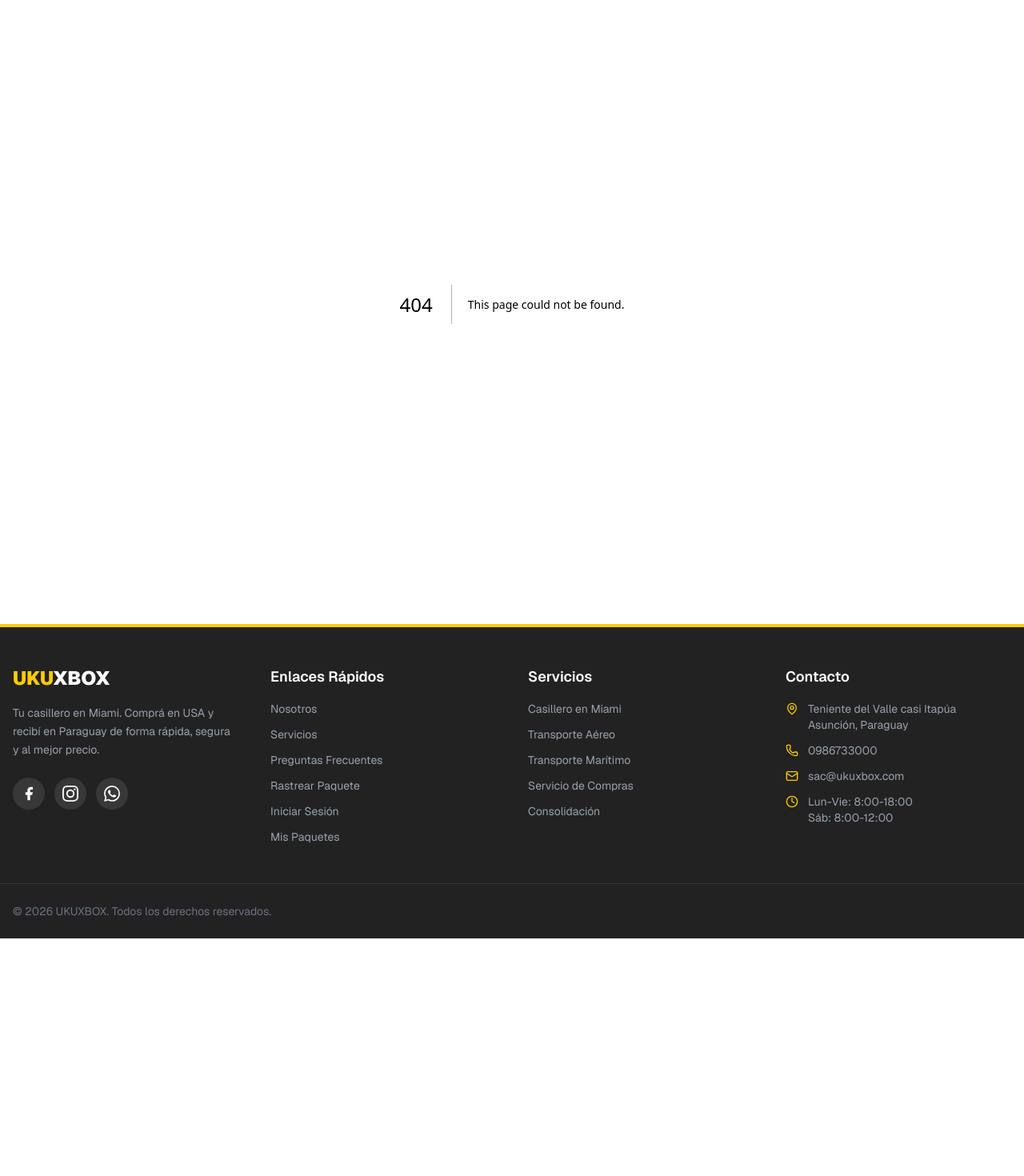
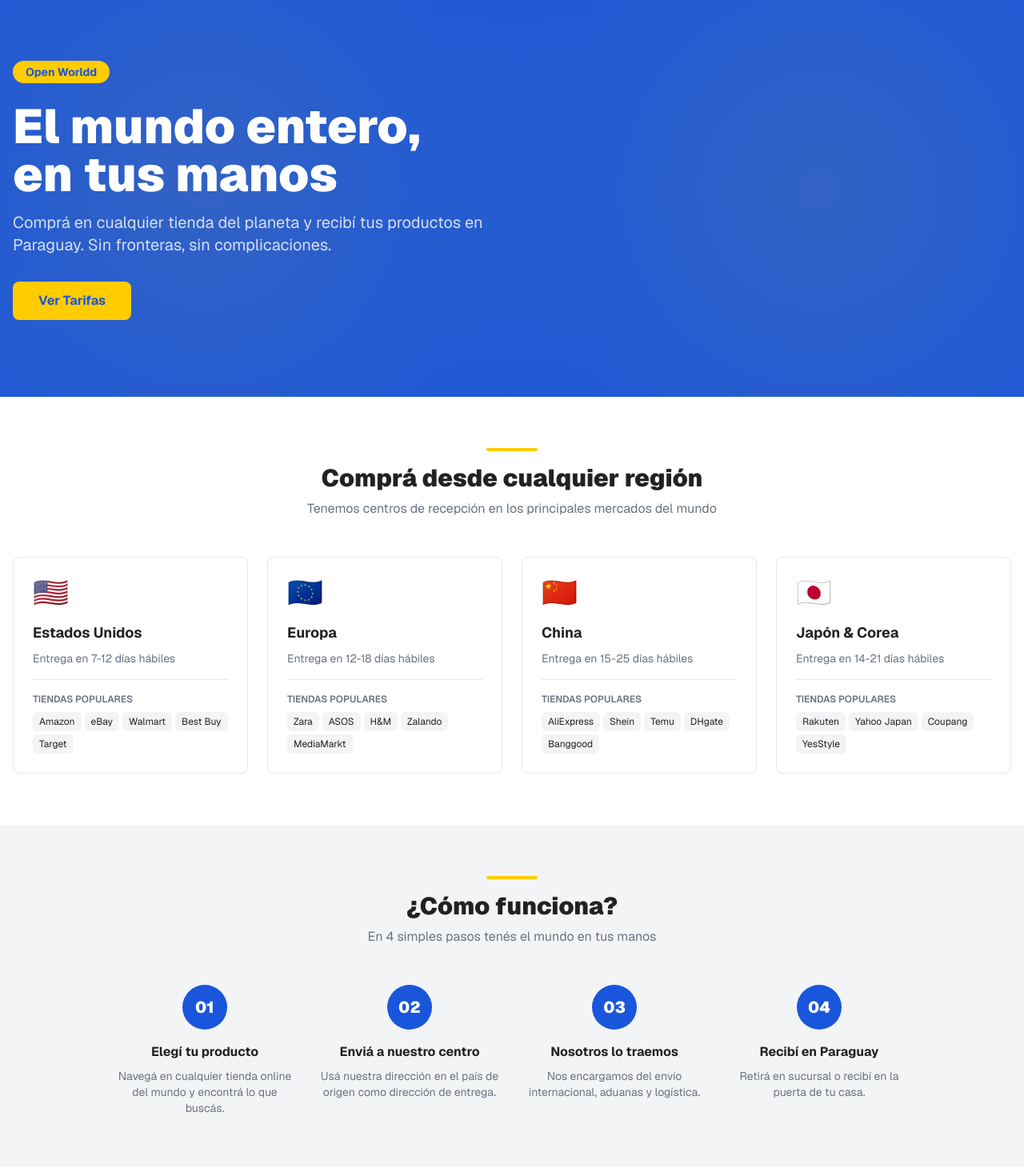
Before and after one commit to benito1py-commits/ukubox, a Next.js app: page /open-worldd in a window 1280 px wide. Before the commit this address had no page. Shown: the part 120-1590 px from the top of the page at 80% size. Before the commit the page ends 1293 px from the top, so only its background shows below. Built offline with nearby package versions, Linux system fonts and the light colour scheme.

Commit message:
feat: add Open Worldd page at /open-worldd route
Create a new "Open Worldd" page showcasing international shopping regions
with delivery timelines, popular stores, and a step-by-step how-it-works
section. Added navigation link in the header.

Co-Authored-By: Paperclip <noreply@paperclip.ing>

```diff
--- /dev/null
+++ b/src/app/open-worldd/page.tsx
@@ -0,0 +1,182 @@
+import { Metadata } from "next";
+import Link from "next/link";
+
+export const metadata: Metadata = {
+  title: "Open Worldd - UKUXBOX",
+  description: "Comprá en cualquier tienda del mundo y recibí en Paraguay con UKUXBOX.",
+};
+
+const regions = [
+  {
+    name: "Estados Unidos",
+    flag: "🇺🇸",
+    stores: ["Amazon", "eBay", "Walmart", "Best Buy", "Target"],
+    deliveryDays: "7-12",
+  },
+  {
+    name: "Europa",
+    flag: "🇪🇺",
+    stores: ["Zara", "ASOS", "H&M", "Zalando", "MediaMarkt"],
+    deliveryDays: "12-18",
+  },
+  {
+    name: "China",
+    flag: "🇨🇳",
+    stores: ["AliExpress", "Shein", "Temu", "DHgate", "Banggood"],
+    deliveryDays: "15-25",
+  },
+  {
+    name: "Japón & Corea",
+    flag: "🇯🇵",
+    stores: ["Rakuten", "Yahoo Japan", "Coupang", "YesStyle"],
+    deliveryDays: "14-21",
+  },
+];
+
+const steps = [
+  {
+    number: "01",
+    title: "Elegí tu producto",
+    desc: "Navegá en cualquier tienda online del mundo y encontrá lo que buscás.",
+  },
+  {
+    number: "02",
+    title: "Enviá a nuestro centro",
+    desc: "Usá nuestra dirección en el país de origen como dirección de entrega.",
+  },
+  {
+    number: "03",
+    title: "Nosotros lo traemos",
+    desc: "Nos encargamos del envío internacional, aduanas y logística.",
+  },
+  {
+    number: "04",
+    title: "Recibí en Paraguay",
+    desc: "Retirá en sucursal o recibí en la puerta de tu casa.",
+  },
+];
+
+export default function OpenWorlddPage() {
+  return (
+    <div>
+      {/* Hero */}
+      <section className="bg-primary text-white py-16 md:py-24 relative overflow-hidden">
+        <div
+          className="absolute inset-0 opacity-10"
+          style={{
+            backgroundImage:
+              "radial-gradient(circle at 20% 50%, #FFCC00 0%, transparent 50%), radial-gradient(circle at 80% 50%, #FFCC00 0%, transparent 50%)",
+          }}
+        />
+        <div className="max-w-7xl mx-auto px-4 relative">
+          <div className="inline-block bg-accent text-primary text-sm font-bold px-4 py-1 rounded-full mb-6">
+            Open Worldd
+          </div>
+          <h1 className="text-4xl md:text-5xl lg:text-6xl font-black mb-4">
+            El mundo entero,
+            <br />
+            en tus manos
+          </h1>
+          <p className="text-xl text-white/80 max-w-2xl mb-8">
+            Comprá en cualquier tienda del planeta y recibí tus productos en Paraguay.
+            Sin fronteras, sin complicaciones.
+          </p>
+          <Link
+            href="/servicios"
+            className="inline-block bg-accent text-primary px-8 py-3 rounded-lg font-bold hover:bg-accent-hover transition-colors"
+          >
+            Ver Tarifas
+          </Link>
+        </div>
+      </section>
+
+      {/* Regions */}
+      <section className="max-w-7xl mx-auto px-4 py-16">
+        <div className="text-center mb-12">
+          <div className="w-16 h-1 bg-accent rounded-full mx-auto mb-4"></div>
+          <h2 className="text-3xl font-black">Comprá desde cualquier región</h2>
+          <p className="text-muted-foreground mt-2">
+            Tenemos centros de recepción en los principales mercados del mundo
+          </p>
+        </div>
+        <div className="grid grid-cols-1 md:grid-cols-2 lg:grid-cols-4 gap-6">
+          {regions.map((region) => (
+            <div
+              key={region.name}
+              className="bg-white border border-border rounded-lg p-6 hover:shadow-lg transition-shadow group"
+            >
+              <div className="text-4xl mb-4">{region.flag}</div>
+              <h3 className="text-lg font-bold mb-2">{region.name}</h3>
+              <p className="text-sm text-muted-foreground mb-4">
+                Entrega en {region.deliveryDays} días hábiles
+              </p>
+              <div className="border-t border-border pt-4">
+                <p className="text-xs font-semibold text-muted-foreground uppercase mb-2">
+                  Tiendas populares
+                </p>
+                <div className="flex flex-wrap gap-1">
+                  {region.stores.map((store) => (
+                    <span
+                      key={store}
+                      className="text-xs bg-muted px-2 py-1 rounded-md"
+                    >
+                      {store}
+                    </span>
+                  ))}
+                </div>
+              </div>
+            </div>
+          ))}
+        </div>
+      </section>
+
+      {/* How it works */}
+      <section className="bg-muted py-16">
+        <div className="max-w-5xl mx-auto px-4">
+          <div className="text-center mb-12">
+            <div className="w-16 h-1 bg-accent rounded-full mx-auto mb-4"></div>
+            <h2 className="text-3xl font-black">¿Cómo funciona?</h2>
+            <p className="text-muted-foreground mt-2">
+              En 4 simples pasos tenés el mundo en tus manos
+            </p>
+          </div>
+          <div className="grid grid-cols-1 md:grid-cols-2 lg:grid-cols-4 gap-8">
+            {steps.map((step) => (
+              <div key={step.number} className="text-center">
+                <div className="w-14 h-14 bg-primary text-white rounded-full flex items-center justify-center text-xl font-black mx-auto mb-4">
+                  {step.number}
+                </div>
+                <h3 className="font-bold mb-2">{step.title}</h3>
+                <p className="text-sm text-muted-foreground">{step.desc}</p>
+              </div>
+            ))}
+          </div>
+        </div>
+      </section>
+
+      {/* CTA */}
+      <section className="py-16">
+        <div className="max-w-4xl mx-auto px-4 text-center">
+          <h2 className="text-3xl font-black mb-4">¿Listo para comprar sin límites?</h2>
+          <p className="text-muted-foreground mb-8">
+            Registrate hoy y empezá a recibir productos de todo el mundo en Paraguay.
+          </p>
+          <div className="flex flex-wrap justify-center gap-4">
+            <Link
+              href="/login"
+              className="bg-primary text-white px-8 py-3 rounded-lg font-bold hover:bg-primary-hover transition-colors"
+            >
+              Crear Cuenta
+            </Link>
+            <a
+              href="https://wa.me/595986733000"
+              className="border-2 border-primary text-primary px-8 py-3 rounded-lg font-bold hover:bg-primary hover:text-white transition-colors"
+            >
+              Consultar por WhatsApp
+            </a>
+          </div>
+        </div>
+      </section>
+    </div>
+  );
+}
--- a/src/components/layout/Header.tsx
+++ b/src/components/layout/Header.tsx
@@ -11,6 +11,7 @@ const navLinks = [
   { href: "/nosotros", label: "Nosotros" },
   { href: "/servicios", label: "Servicios" },
   { href: "/preguntas-frecuentes", label: "Preguntas Frecuentes" },
+  { href: "/open-worldd", label: "Open Worldd" },
 ];
 
 const moreLinks = [
```
